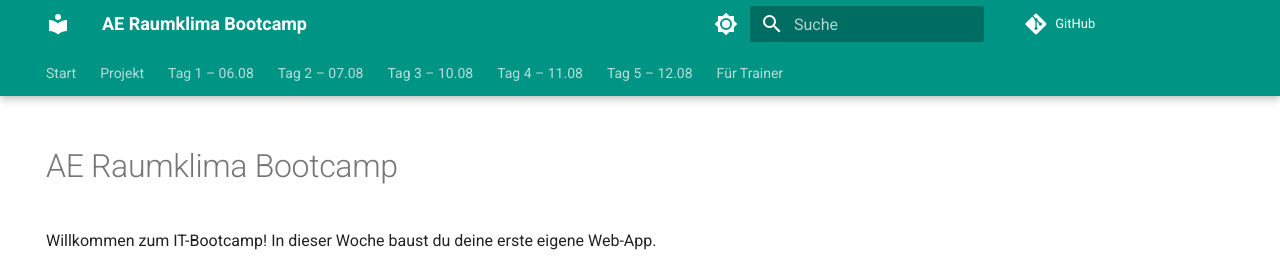
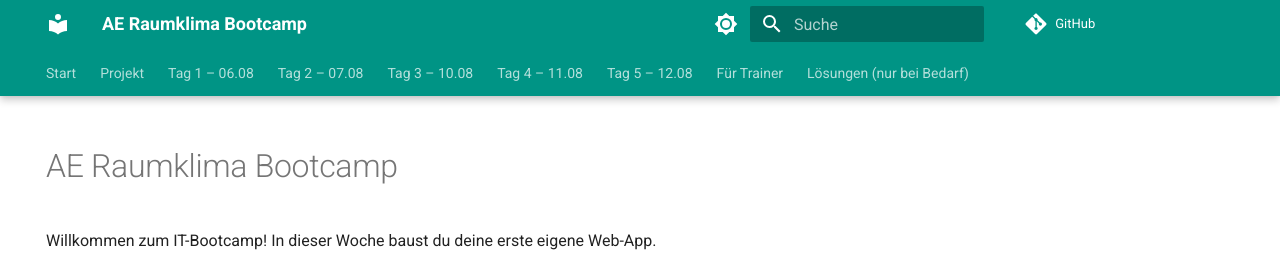
Before and after one commit to HeiligerG/ae-raumklima-bootcamp, an MkDocs documentation site: the page built from docs/index.md, in a window 1280 px wide. Shown: the top 257 px of the page. Built offline with MkDocs 1.6.1 and Material for MkDocs 9.7.7, drawn with Linux system fonts in a browser that asks for light colours; comment, search, counter and statistics services are not loaded.

Commit message:
docs(mkdocs): Loesungen-Sektion in Navigation ergaenzen
Neuer Navi-Punkt 'Loesungen (nur bei Bedarf)' mit eigener
Beschriftung im Klammerzusatz, damit Lernende sehen, dass
diese Sektion NICHT zum normalen Lernfluss gehoert.

Aktuell nur Tag-1-Referenz (HTML, CSS, NOTIZEN) verlinkt.
Tag-2/3-Folgen, sobald die User-Abnahme fuer Tag-1 erfolgt
ist und die Migration auf Tag 2/3 umgesetzt wird.

Die 'Lösung' in loesungen/tag-1/ ist als index.html
verlinkt, weil MkDocs HTML-Dateien aus dem docs/-Ordner
direkt einbinden kann (siehe mkdocs.yml-Konvention).

```diff
--- a/mkdocs.yml
+++ b/mkdocs.yml
@@ -129,3 +129,8 @@ nav:
       - "Tagesplanung": trainer/tagesplanung.md
       - "Demo-Sensor-Setup": trainer/demo-sensor.md
       - "Risiken & Fallbacks": trainer/risiken-und-fallbacks.md
+  - "Lösungen (nur bei Bedarf)":
+      - loesungen/README.md
+      - "Tag 1 – Dashboard": loesungen/tag-1/index.html
+      - "Tag 1 – CSS": loesungen/tag-1/style.css
+      - "Tag 1 – Notizen": loesungen/tag-1/NOTIZEN.md
```
